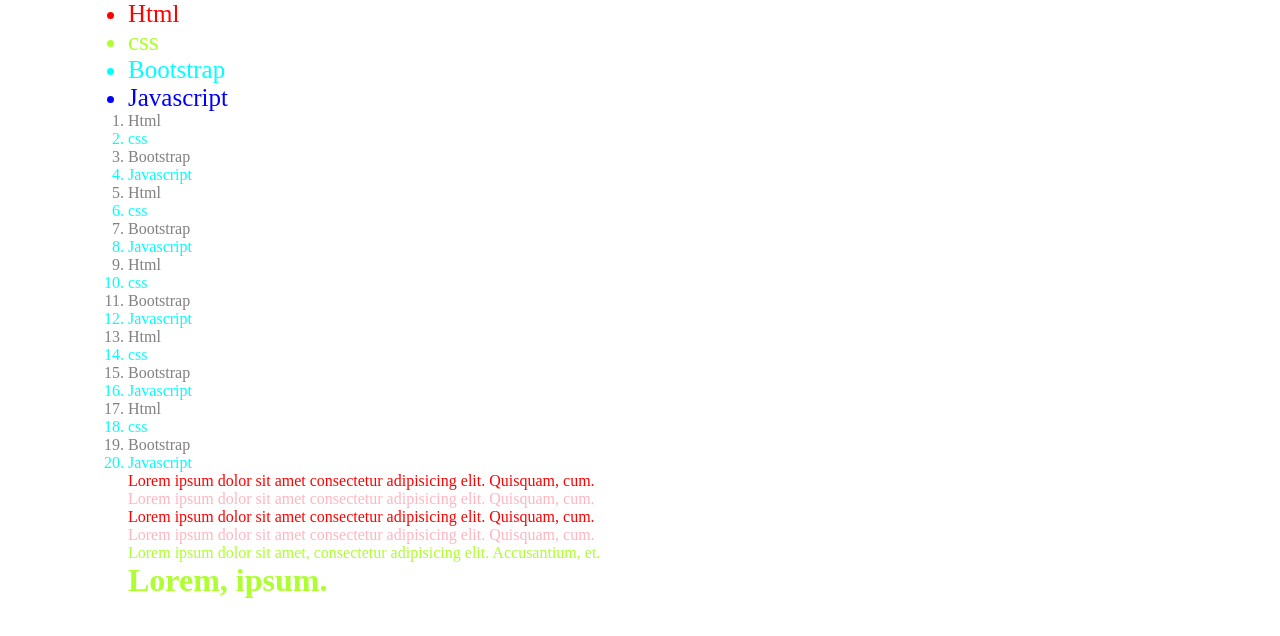
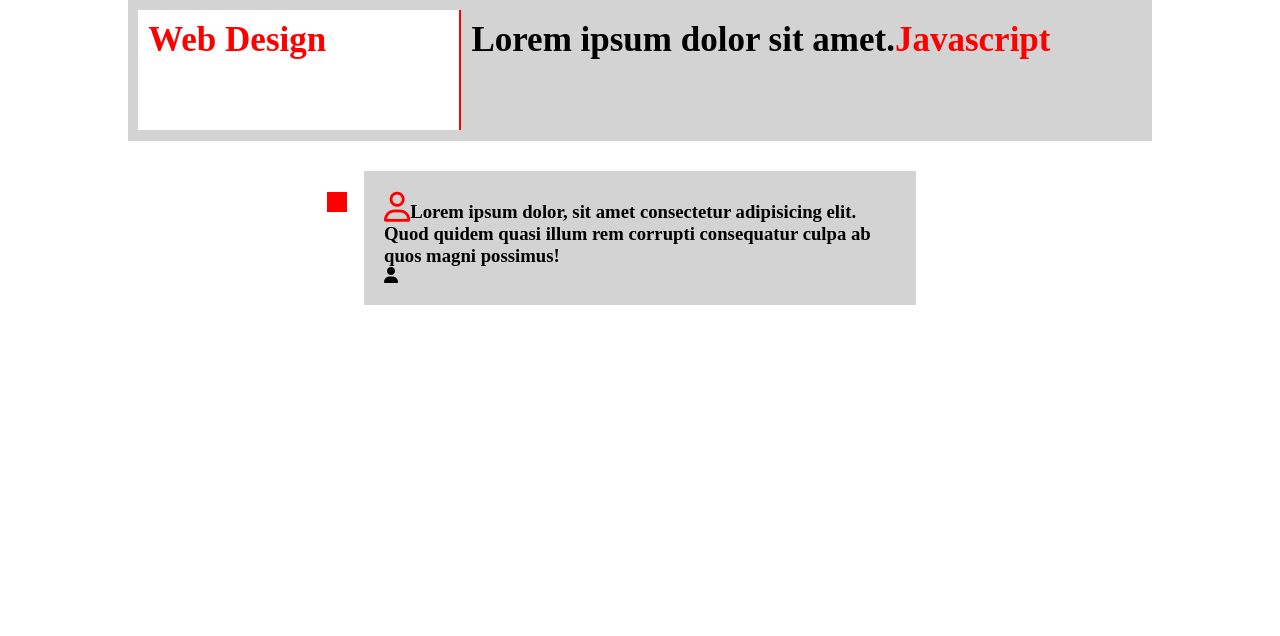
Before and after one commit to NouranFayez/web-design-G17, a plain HTML site: page CSS/session5/index.html in a window 1280 px wide. Drawn offline with Linux system fonts and the light colour scheme.

Commit message:
session 5 css

```diff
--- a/CSS/session5/css/style.css
+++ b/CSS/session5/css/style.css
@@ -135,5 +135,81 @@ p{
 }
 
 :not(p){
-    color: greenyellow;
+    /* color: greenyellow; */
 }
+
+
+h1::first-letter{
+   color: red;
+   font-size: 40px;
+}
+
+h2::first-line{
+    color: blue;
+}
+
+::selection{
+    background-color: goldenrod;
+    color: white;
+}
+.custom-input-style::placeholder{
+    color: red;
+}
+
+
+ul{
+    list-style: square;
+}
+li::marker{
+    color: red;
+}
+
+
+.custom-h3{
+    background-color: lightgray;
+    padding: 1%;
+    font-size: 35px;
+}
+.custom-h3::before{
+    content: "Web Design";
+    background: white;
+    margin-right: 1%;
+    color: red;
+    border-right: 2px solid;
+    padding: 1%;
+    width: 30%;
+    height: 100px;
+    display: inline-block;
+}
+
+.custom-h3::after{
+    content: "Javascript";
+    color: red;
+}
+
+.custom-card{
+    width: 50%;
+    margin: 3% auto;
+    background-color: lightgray;
+    padding: 2%;
+}
+.custom-card{
+    position: relative;
+}
+.custom-card::before{
+    content: "";
+    width: 20px;
+    height: 20px;
+    background-color: red;
+    display: inline-block;
+    position: absolute;
+    right: 103%;
+}
+
+.custom-icon::before{
+    font-family: "Font Awesome 6 Free";
+    font-weight: 400;
+    content: "\f007";
+    color: red;
+    font-size: 30px;
+}
--- a/CSS/session5/index.html
+++ b/CSS/session5/index.html
@@ -6,6 +6,9 @@
     <meta http-equiv="X-UA-Compatible" content="IE=edge">
     <meta name="viewport" content="width=device-width, initial-scale=1.0">
     <title>Document</title>
+    <link rel="stylesheet" href="https://cdnjs.cloudflare.com/ajax/libs/font-awesome/6.1.1/css/all.min.css"
+        integrity="sha512-KfkfwYDsLkIlwQp6LFnl8zNdLGxu9YAA1QvwINks4PhcElQSvqcyVLLD9aMhXd13uQjoXtEKNosOWaZqXgel0g=="
+        crossorigin="anonymous" referrerpolicy="no-referrer" />
     <link rel="stylesheet" href="css/style.css">
 </head>
 
@@ -44,15 +47,15 @@
 
     <!------------ child Style --------------------->
     <div class="container">
-        <ul id="unordered-list">
+        <!-- <ul id="unordered-list">
             <li>Html</li>
             <li>css</li>
             <li>Bootstrap</li>
             <li>Javascript</li>
-        </ul>
+        </ul> -->
 
 
-        <ol class="ordered-list">
+        <!-- <ol class="ordered-list">
             <li>Html</li>
             <li>css</li>
             <li>Bootstrap</li>
@@ -74,18 +77,51 @@
             <li>Bootstrap</li>
             <li>Javascript</li>
 
-        </ol>
+        </ol> -->
 
 
-        <div class="custom-div">
+        <!-- <div class="custom-div">
             <p>Lorem ipsum dolor sit amet consectetur adipisicing elit. Quisquam, cum.</p>
             <p>Lorem ipsum dolor sit amet consectetur adipisicing elit. Quisquam, cum.</p>
             <p>Lorem ipsum dolor sit amet consectetur adipisicing elit. Quisquam, cum.</p>
             <p>Lorem ipsum dolor sit amet consectetur adipisicing elit. Quisquam, cum.</p>
+        </div> -->
+
+        <!-- <span>Lorem ipsum dolor sit amet, consectetur adipisicing elit. Accusantium, et.</span>
+        <h1>Lorem, ipsum.</h1> -->
+    </div>
+
+
+    <!------------------------ pseudo Element  --------------------------->
+    <!-- <div class="container">
+        <h1>Lorem ipsum dolor sit amet consectetur adipisicing elit. Illo quia dignissimos, delectus in quos libero
+            facere tempore est exercitationem ea!</h1>
+        <h5>Lorem, ipsum.</h5>
+        <h2>Lorem ipsum dolor, sit amet consectetur adipisicing elit. Modi repudiandae laboriosam, dolores eaque debitis
+            provident amet aspernatur, excepturi neque minus rerum, facere architecto asperiores incidunt sunt optio
+            beatae vitae. Libero.</h2>
+            <form>
+                <input placeholder="enter your name" class="custom-input-style">
+
+            </form>
+            <ul type="circle">
+                <li>web design </li>
+                <li>web design </li>
+                <li>web design </li>
+                <li>web design </li>
+                <li>web design </li>
+            </ul>
+
+    </div> -->
+    <div class="container">
+        <h3 class="custom-h3">Lorem ipsum dolor sit amet.</h3>
+
+
+        <div class="custom-card">
+            <h3 class="custom-icon">Lorem ipsum dolor, sit amet consectetur adipisicing elit. Quod quidem quasi illum rem corrupti
+                consequatur culpa ab quos magni possimus!</h3>
+                <i class="fa-solid fa-user"></i>
         </div>
-
-        <span>Lorem ipsum dolor sit amet, consectetur adipisicing elit. Accusantium, et.</span>
-        <h1>Lorem, ipsum.</h1>
     </div>
 
 
```
Also changed, not shown: CSS/session5/notes.txt.
